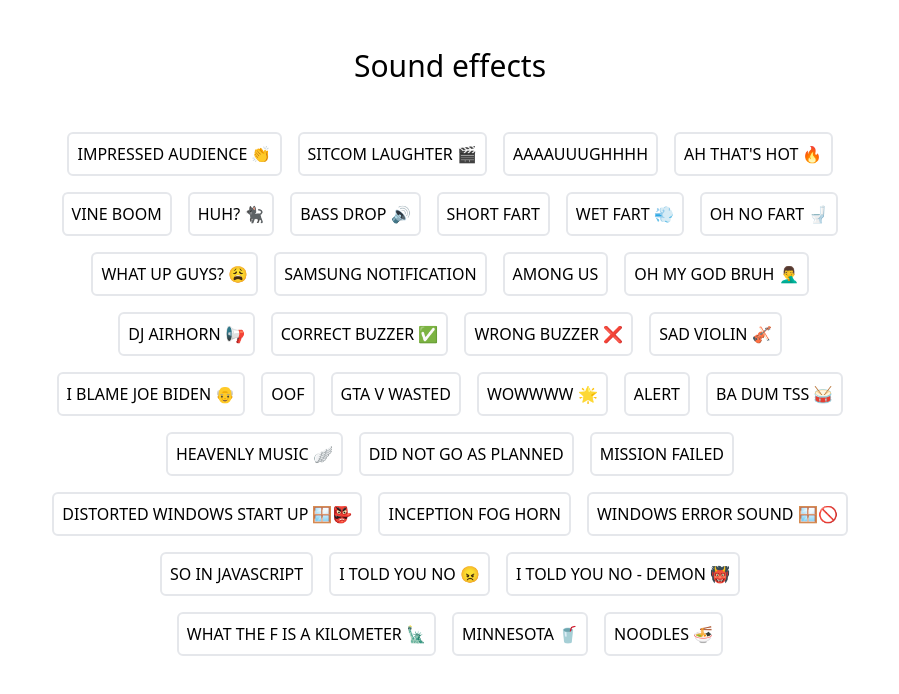
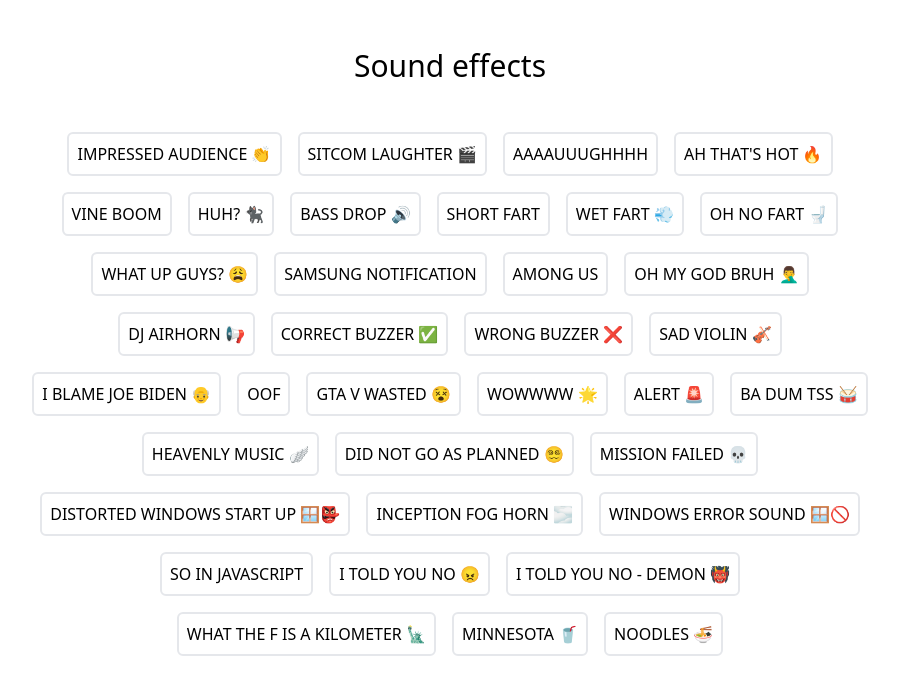
Before and after one commit to iamvetle/sound-effects, a Nuxt app: page / in a window 1280 px wide. Shown: the top 694 px of the page, without its empty margins (190-1089 px from the left). Built offline with nearby package versions, Linux system fonts and the light colour scheme.

Commit message:
Edited emojies

```diff
--- a/assets/listOfSoundeffects.ts
+++ b/assets/listOfSoundeffects.ts
@@ -116,7 +116,7 @@ const listOfSoundeffects: SoundEffect[] = [
 		src: "oof-roblox.mp3",
 	},
 	{
-		title: "GTA V wasted",
+		title: "GTA V wasted 😵",
 		src: "gta-v-wasted.mp3",
 	},
 	{
@@ -124,7 +124,7 @@ const listOfSoundeffects: SoundEffect[] = [
 		src: "wowwww-sound.mp3",
 	},
 	{
-		title: "Alert",
+		title: "Alert 🚨",
 		src: "alert.mp3",
 	},
 	{
@@ -136,11 +136,11 @@ const listOfSoundeffects: SoundEffect[] = [
 		src: "heavenly-music.mp3",
 	},
 	{
-		title: "Did not go as planned",
+		title: "Did not go as planned 😵‍💫",
 		src: "did-not-go-as-planned.mp3",
 	},
 	{
-		title: "Mission failed",
+		title: "Mission failed 💀",
 		src: "mission-failed-well-get-em-next-time.mp3",
 	},
 	{
@@ -148,7 +148,7 @@ const listOfSoundeffects: SoundEffect[] = [
 		src: "windows-xp-distorted-startup.mp3",
 	},
 	{
-		title: "Inception fog horn",
+		title: "Inception fog horn 🌫️",
 		src: "inception-fog-horn.mp3",
 	},
 	{
```
